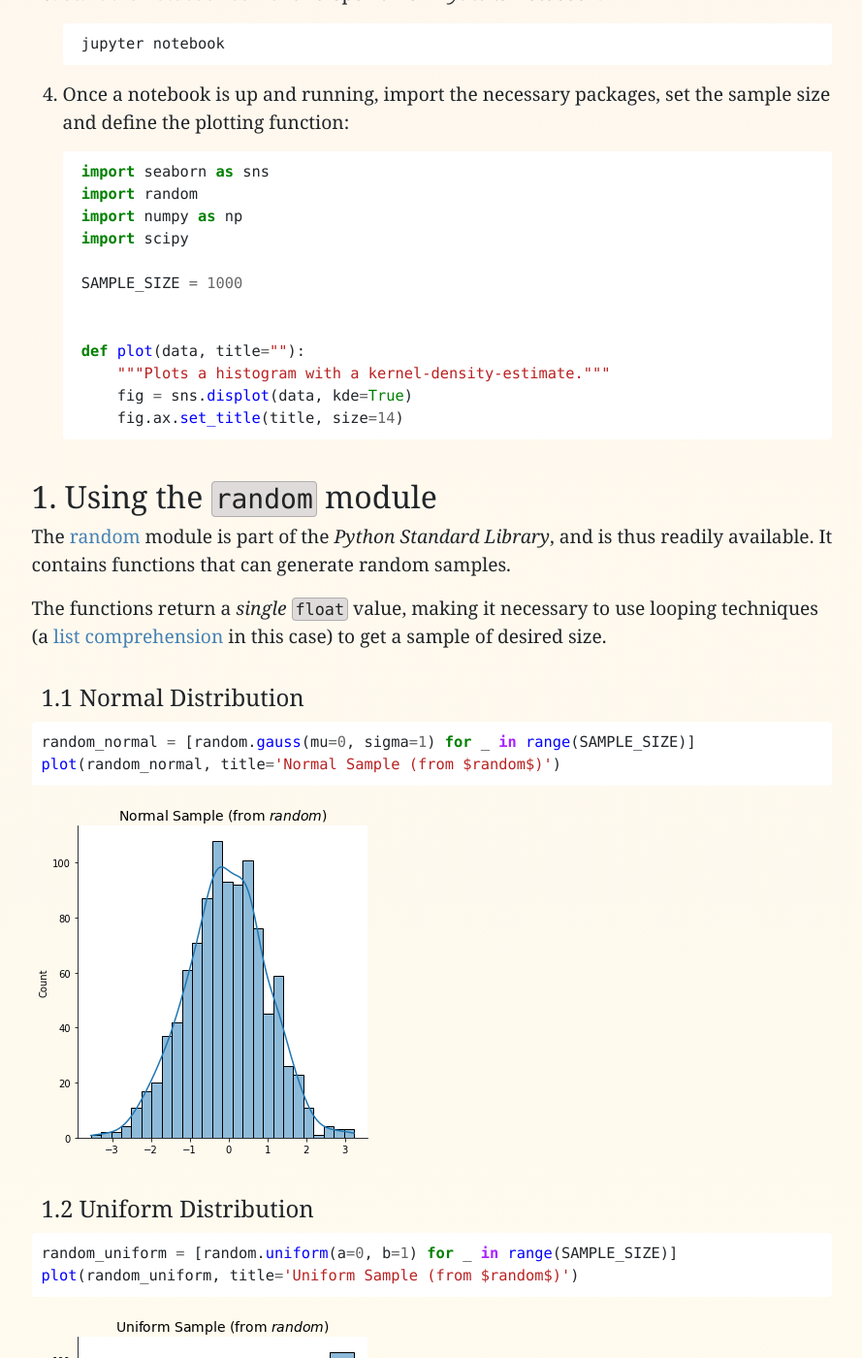
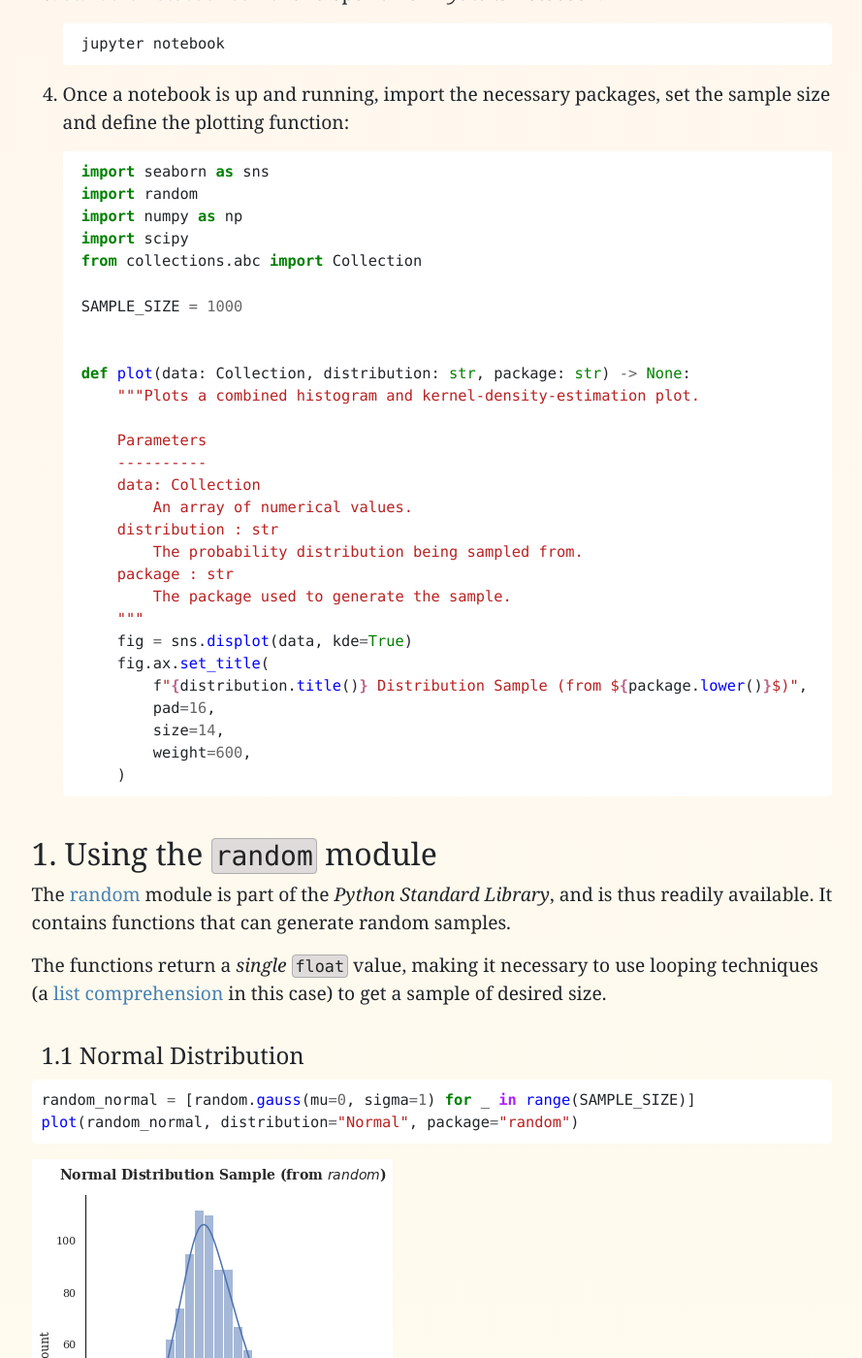
Before and after one commit to Tim-Abwao/tim-abwao.github.io, a Jekyll site: the page built from _posts/2021-04-14-Sampling-from-Probability-Distributions-in-Python.md, in a window 1280 px wide and 1400 px high, scrolled down 1010 px. Shown: the whole window at 97% size, without its empty margins (57-946 px from the left). Built offline with Jekyll 4.4.1, drawn with Linux system fonts in a browser that asks for light colours; some of the changed text lies outside the part shown.

Commit message:
Update sampling article
Improve appearance of images.
Update plotting function.

````diff
--- a/_posts/2021-04-14-Sampling-from-Probability-Distributions-in-Python.md
+++ b/_posts/2021-04-14-Sampling-from-Probability-Distributions-in-Python.md
@@ -45,14 +45,30 @@ To get started locally:
     import random
     import numpy as np
     import scipy
+    from collections.abc import Collection
 
     SAMPLE_SIZE = 1000
 
 
-    def plot(data, title=""):
-        """Plots a histogram with a kernel-density-estimate."""
+    def plot(data: Collection, distribution: str, package: str) -> None:
+        """Plots a combined histogram and kernel-density-estimation plot.
+
+        Parameters
+        ----------
+        data: Collection
+            An array of numerical values.
+        distribution : str
+            The probability distribution being sampled from.
+        package : str
+            The package used to generate the sample.
+        """
         fig = sns.displot(data, kde=True)
-        fig.ax.set_title(title, size=14)
+        fig.ax.set_title(
+            f"{distribution.title()} Distribution Sample (from ${package.lower()}$)",
+            pad=16,
+            size=14,
+            weight=600,
+        )
     ```
 
 [prob_dist_wiki]: https://en.wikipedia.org/wiki/Probability_distribution
@@ -73,7 +89,7 @@ The functions return a *single* `float` value, making it necessary to use loopin
 
 ```python
 random_normal = [random.gauss(mu=0, sigma=1) for _ in range(SAMPLE_SIZE)]
-plot(random_normal, title='Normal Sample (from $random$)')
+plot(random_normal, distribution="Normal", package="random")
 ```
 
 ![random normal]({{ page.img_path | append: 'random_normal.png' }})
@@ -82,7 +98,7 @@ plot(random_normal, title='Normal Sample (from $random$)')
 
 ```python
 random_uniform = [random.uniform(a=0, b=1) for _ in range(SAMPLE_SIZE)]
-plot(random_uniform, title='Uniform Sample (from $random$)')
+plot(random_uniform, distribution="Uniform", package="random")
 ```
 
 ![random uniform]({{ page.img_path | append: 'random_uniform.png' }})
@@ -91,7 +107,7 @@ plot(random_uniform, title='Uniform Sample (from $random$)')
 
 ```python
 random_exponential = [random.expovariate(lambd=1) for _ in range(SAMPLE_SIZE)]
-plot(random_exponential, title='Exponential Sample (from $random$)')
+plot(random_exponential, distribution="Exponential", package="random")
 ```
 
 ![random exponential]({{ page.img_path | append: 'random_exponential.png' }})
@@ -125,7 +141,7 @@ rng = np.random.default_rng(12345)
 
 # loc is the mean, scale is the standard deviation
 random_normal = rng.normal(loc=0, scale=1, size=SAMPLE_SIZE)
-plot(random_normal, title='Normal Sample (from $numpy.random$)')
+plot(random_normal, distribution="Normal", package="numpy.random")
 ```
 
 ![numpy normal]({{ page.img_path | append: 'numpy_normal.png' }})
@@ -134,7 +150,7 @@ plot(random_normal, title='Normal Sample (from $numpy.random$)')
 
 ```python
 random_uniform = rng.uniform(low=0, high=1, size=SAMPLE_SIZE)
-plot(random_uniform, title='Uniform Sample (from $numpy.random$)')
+plot(random_uniform, distribution="Uniform", package="numpy.random")
 ```
 
 ![numpy uniform]({{ page.img_path | append: 'numpy_uniform.png' }})
@@ -144,7 +160,7 @@ plot(random_uniform, title='Uniform Sample (from $numpy.random$)')
 ```python
 # scale 𝛽 = 1/𝜆, 𝜆 is the non-zero expected mean
 random_exponential = rng.exponential(scale=1, size=SAMPLE_SIZE)
-plot(random_exponential, title='Exponential Sample (from $numpy.random$)')
+plot(random_exponential, distribution="Exponential", package="numpy.random")
 ```
 
 ![numpy exponential]({{ page.img_path | append: 'numpy_exponential.png' }})
@@ -173,7 +189,7 @@ The [scipy.stats][scipy_stats] sub-package contains functions that can generate
 ```python
 # loc is the mean, scale is the standard deviation
 random_normal = scipy.stats.norm.rvs(loc=0, scale=1, size=SAMPLE_SIZE)
-plot(random_normal, title='Normal Sample (from $scipy.stats$)')
+plot(random_normal, distribution="Normal", package="scipy.stats")
 ```
 
 ![scipy normal]({{ page.img_path | append: 'scipy_normal.png' }})
@@ -183,7 +199,7 @@ plot(random_normal, title='Normal Sample (from $scipy.stats$)')
 ```python
 # loc is the lower boundary 𝑎, scale is the range 𝑏−𝑎
 random_uniform = scipy.stats.uniform.rvs(loc=0, scale=1, size=SAMPLE_SIZE)
-plot(random_uniform, title='Uniform Sample (from $scipy.stats$)')
+plot(random_uniform, distribution="Uniform", package="scipy.stats")
 ```
 
 ![scipy uniform]({{ page.img_path | append: 'scipy_uniform.png' }})
@@ -193,7 +209,7 @@ plot(random_uniform, title='Uniform Sample (from $scipy.stats$)')
 ```python
 # scale 𝛽 = 1/𝜆, 𝜆 is the non-zero expected mean
 random_exponential = scipy.stats.expon.rvs(scale=1, size=SAMPLE_SIZE)
-plot(random_exponential, title='Exponential Sample (from $scipy.stats$)')
+plot(random_exponential, distribution="Exponential", package="scipy.stats")
 ```
 
 ![scipy exponential]({{ page.img_path | append: 'scipy_exponential.png' }})
````
Also changed, not shown: assets/images/articles/probability-distributions/numpy_exponential.png, assets/images/articles/probability-distributions/numpy_normal.png, assets/images/articles/probability-distributions/numpy_uniform.png, assets/images/articles/probability-distributions/random_exponential.png, assets/images/articles/probability-distributions/random_normal.png, assets/images/articles/probability-distributions/random_uniform.png, assets/images/articles/probability-distributions/scipy_exponential.png, assets/images/articles/probability-distributions/scipy_normal.png, assets/images/articles/probability-distributions/scipy_uniform.png.
